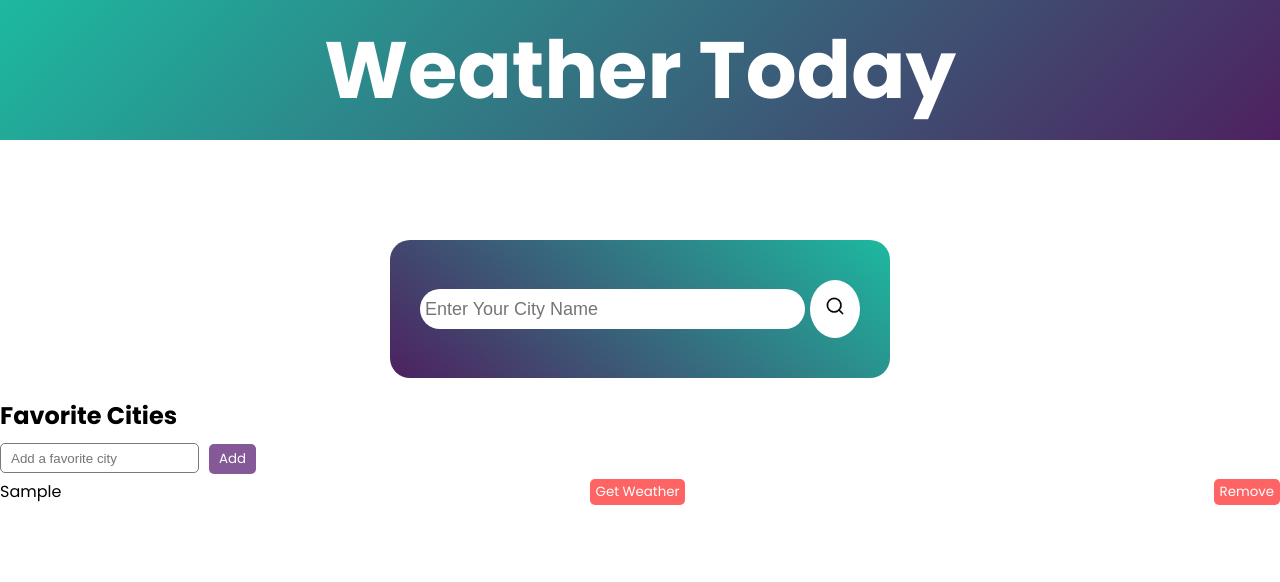
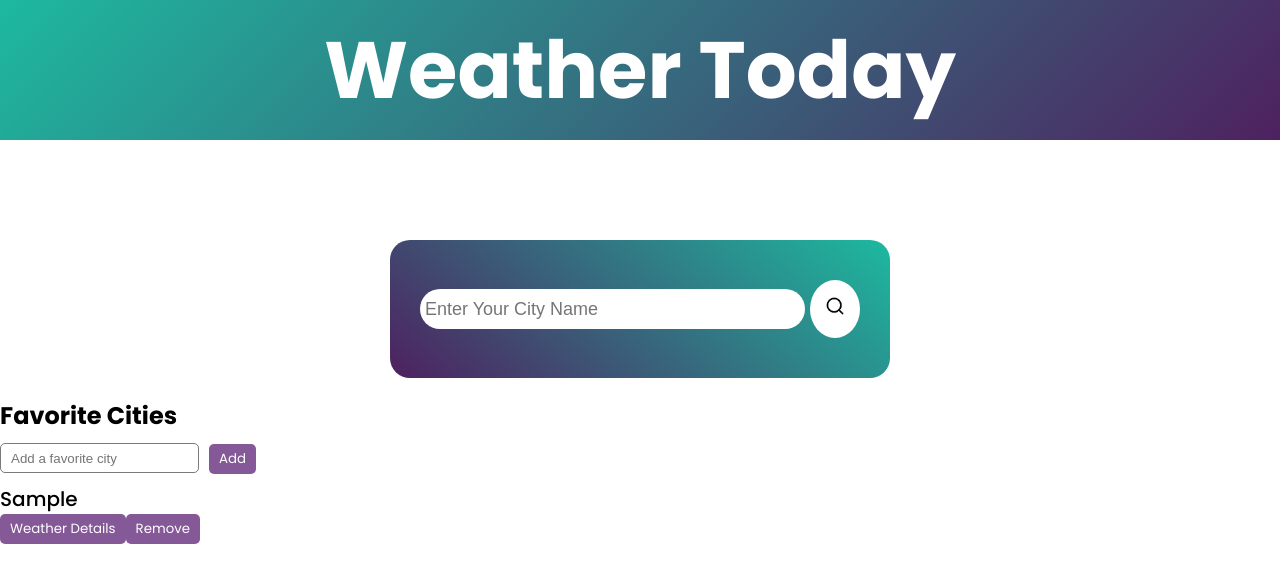
Before and after one commit to StormRobert/WeatherReactapp., a React (Create React App) app in the folder weather-react-app/: page / in a window 1280 px wide. Both pictures are taken after typing "Sample" into the empty fields and a click on the button "Add". Shown: the top 582 px of the page. Built offline with nearby package versions, Linux system fonts and the light colour scheme; no server answers.

Commit message:
in the midst of still updating the favourite cities on the toggle button

```diff
--- a/weather-react-app/src/components/FavoriteCities.js
+++ b/weather-react-app/src/components/FavoriteCities.js
@@ -3,7 +3,7 @@ import React, {useState, useEffect} from "react";
 const FavoriteCities = () => {
     const [favoriteCities, setFavoriteCities] = useState([]);
     const [newCity, setNewCity] = useState('');
-    const [selectedCity, setSelectedCity] = useState(null);
+    const [selectedCities, setSelectedCities] = useState({});
 
 
     useEffect(() => {
@@ -27,7 +27,9 @@ const FavoriteCities = () => {
       const updatedCities = favoriteCities.filter((c) => c !== city);
       setFavoriteCities(updatedCities);
       localStorage.setItem('favoriteCities', JSON.stringify(updatedCities));
-      setSelectedCity(null);
+      const updatedSelectedCities = { ...selectedCities };
+      delete updatedSelectedCities[city];
+      setSelectedCities(updatedSelectedCities);
     };
 
     const fetchWeather = async (city) => {
@@ -38,7 +40,7 @@ const FavoriteCities = () => {
 
           if (response.ok) {
             const data = await response.json();
-            setSelectedCity(data);
+            setSelectedCities({ ...selectedCities, [city]: data });
           }
         } catch (error) {
           console.error('An error occurred:', error);
@@ -58,23 +60,22 @@ const FavoriteCities = () => {
           />
           <button onClick={addFavoriteCity}>Add</button>
         </div>
-        <ul>
-          {favoriteCities.map((city) => (
-            <li key={city} >
-              {city}
-              <button onClick={() => fetchWeather(city)}>Get Weather</button>
-              <button onClick={() => removeFavoriteCity(city)}>Remove</button>
-            </li>
-          ))}
-        </ul>
-        {selectedCity && (
-        <div>
-          <h3>{selectedCity.name}</h3>
-          <p>Temperature: {selectedCity.main.temp}°C</p>
-          <p>Humidity: {selectedCity.main.humidity}%</p>
-          <p>Wind Speed: {selectedCity.wind.speed} km/h</p>
-        </div>
-      )}
+        <div className="city-cards">
+        {favoriteCities.map((city) => (
+          <div key={city} className="city-card">
+            <h3>{city}</h3>
+            {selectedCities[city] && (
+              <div>
+                <p>Temperature: {selectedCities[city].main.temp}°C</p>
+                <p>Humidity: {selectedCities[city].main.humidity}%</p>
+                <p>Wind Speed: {selectedCities[city].wind.speed} km/h</p>
+              </div>
+            )}
+            <button onClick={() => fetchWeather(city)}>Weather Details</button>
+            <button onClick={() => removeFavoriteCity(city)}>Remove</button>
+          </div>
+        ))}
+      </div>
       </div>
     );
   };
```
